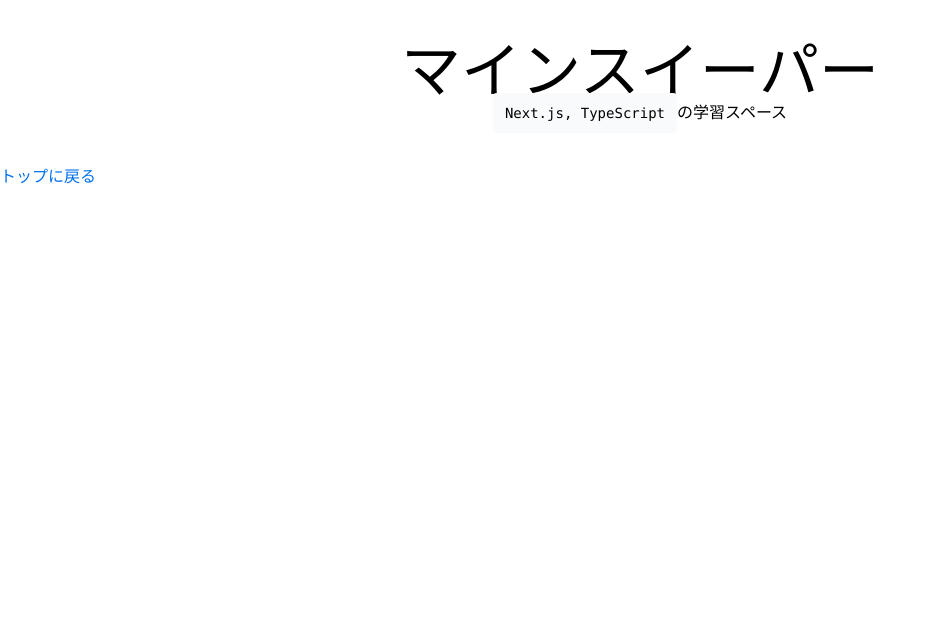
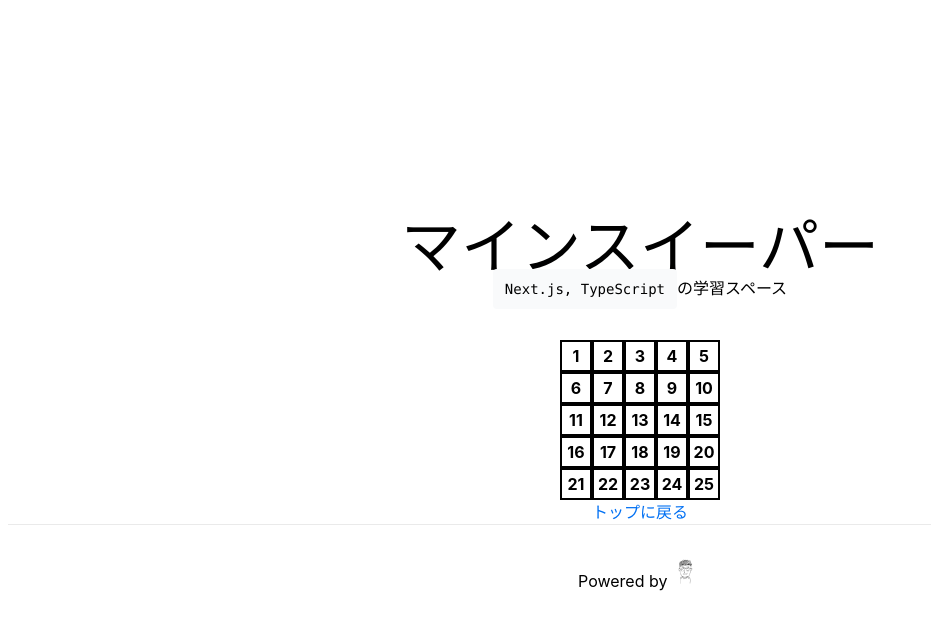
Before and after one commit to kettle-tomorrow/kb_next_app, a Next.js app: page /minesweeper in a window 1280 px wide. Shown: the top 630 px of the page, without its empty margins (0-931 px from the left). Built offline with nearby package versions, Linux system fonts and the light colour scheme.

Commit message:
feat: 盤面を静的に作成

```diff
--- /dev/null
+++ b/components/Board.tsx
@@ -0,0 +1,44 @@
+import Square from "./Square"
+
+const Board = () => {
+  return (
+    <div>
+      <div className="table">
+        <Square value='1' />
+        <Square value='2' />
+        <Square value='3' />
+        <Square value='4' />
+        <Square value='5' />
+      </div>
+      <div className="table">
+        <Square value='6' />
+        <Square value='7' />
+        <Square value='8' />
+        <Square value='9' />
+        <Square value='10' />
+      </div>
+      <div className="table">
+        <Square value='11' />
+        <Square value='12' />
+        <Square value='13' />
+        <Square value='14' />
+        <Square value='15' />
+      </div>
+      <div className="table">
+        <Square value='16' />
+        <Square value='17' />
+        <Square value='18' />
+        <Square value='19' />
+        <Square value='20' />
+      </div>
+      <div className="table">
+        <Square value='21' />
+        <Square value='22' />
+        <Square value='23' />
+        <Square value='24' />
+        <Square value='25' />
+      </div>
+    </div>
+  )
+}
+export default Board
--- a/components/Layout.tsx
+++ b/components/Layout.tsx
@@ -3,10 +3,10 @@
 
 const Layout = props => {
   return (
-    <div className={styles.container}>
+    <main className={styles.container}>
       {props.children}
       <Footer />
-    </div>
+    </main>
   )
 }
 
--- /dev/null
+++ b/components/Square.tsx
@@ -0,0 +1,8 @@
+const Square = props => {
+  return (
+    <button className="border-solid border-2 border-black float-left text-base font-bold h-8 w-8 text-center">
+      {props.value}
+    </button>
+  )
+}
+export default Square
--- a/pages/developments/index.tsx
+++ b/pages/developments/index.tsx
@@ -6,13 +6,11 @@
 const Developments = () => {
   return (
     <Layout>
-      <main className='w-3/4'>
-        <MainHeader title="Development" />
-        <BlogCardList />
-        <Link href='/'>
-          <a>トップに戻る</a>
-        </Link>
-      </main>
+      <MainHeader title="Development" />
+      <BlogCardList />
+      <Link href='/'>
+        <a>トップに戻る</a>
+      </Link>
     </Layout>
   )
 }
--- a/pages/index.tsx
+++ b/pages/index.tsx
@@ -5,10 +5,8 @@
 const Home = () => {
   return (
     <Layout>
-      <main>
-        <MainHeader title="kb's Space"/>
-        <CardList />
-      </main>
+      <MainHeader title="kb's Space"/>
+      <CardList />
     </Layout>
   )
 }
--- a/pages/minesweeper/index.tsx
+++ b/pages/minesweeper/index.tsx
@@ -1,14 +1,17 @@
 import MainHeader from '../../components/MainHeader'
 import Link from 'next/link'
+import Layout from '../../components/Layout'
+import Board from '../../components/Board'
 
 const Minesweeper = () => {
   return (
-    <div>
+    <Layout>
       <MainHeader title="マインスイーパー" />
+      <Board />
       <Link href='/'>
         <a>トップに戻る</a>
       </Link>
-    </div>
+    </Layout>
   )
 }
 export default Minesweeper
```
